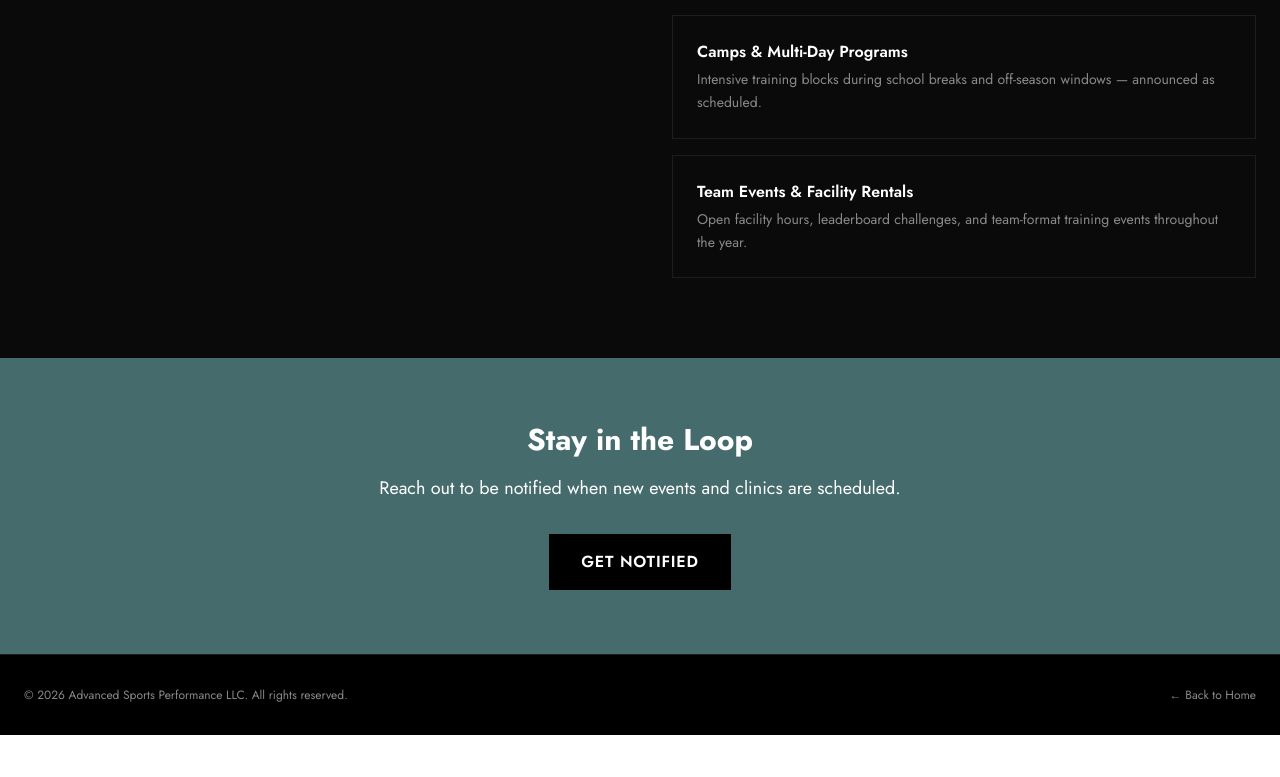
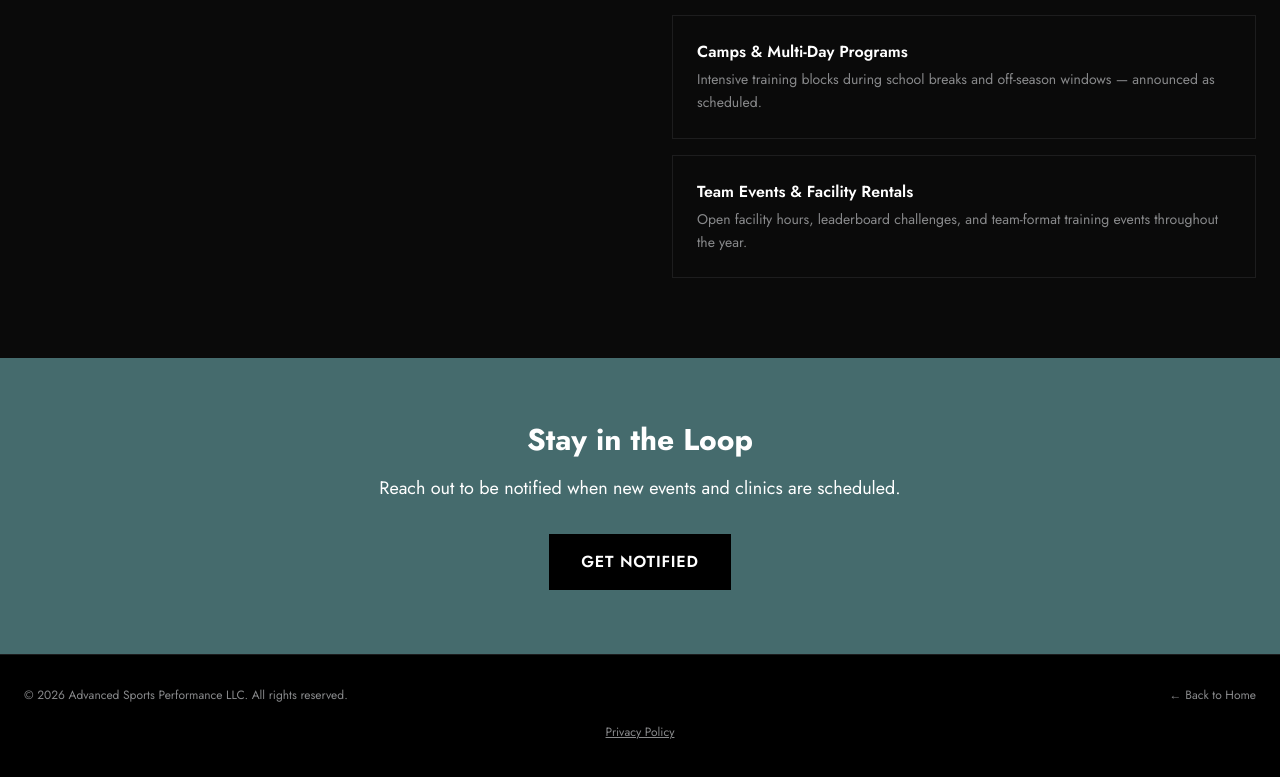
Before and after one commit to o2bswat/advanced-sports-performance, a Next.js app: page /events in a window 1280 px wide. Shown: the part 1300-2077 px from the top of the page. Before the commit the page ends 2035 px from the top, so only its background shows below. Built offline with nearby package versions, Linux system fonts and the light colour scheme.

Commit message:
Standardize ASP email and add privacy policy links

```diff
--- a/src/app/events/EventsClient.tsx
+++ b/src/app/events/EventsClient.tsx
@@ -177,7 +177,7 @@ export default function EventsClient() {
             <p className="text-[#88898B] text-xs">© 2026 Advanced Sports Performance LLC. All rights reserved.</p>
             <Link href="/" className="text-[#88898B] hover:text-white text-xs transition-colors">← Back to Home</Link>
           </div>
-        </footer>
+          <div className="max-w-7xl mx-auto px-6 mt-4 text-center"><Link href="/privacy" className="text-[#88898B] hover:text-white text-xs underline">Privacy Policy</Link></div>\n        </footer>
       </main>
     </>
   );
```
